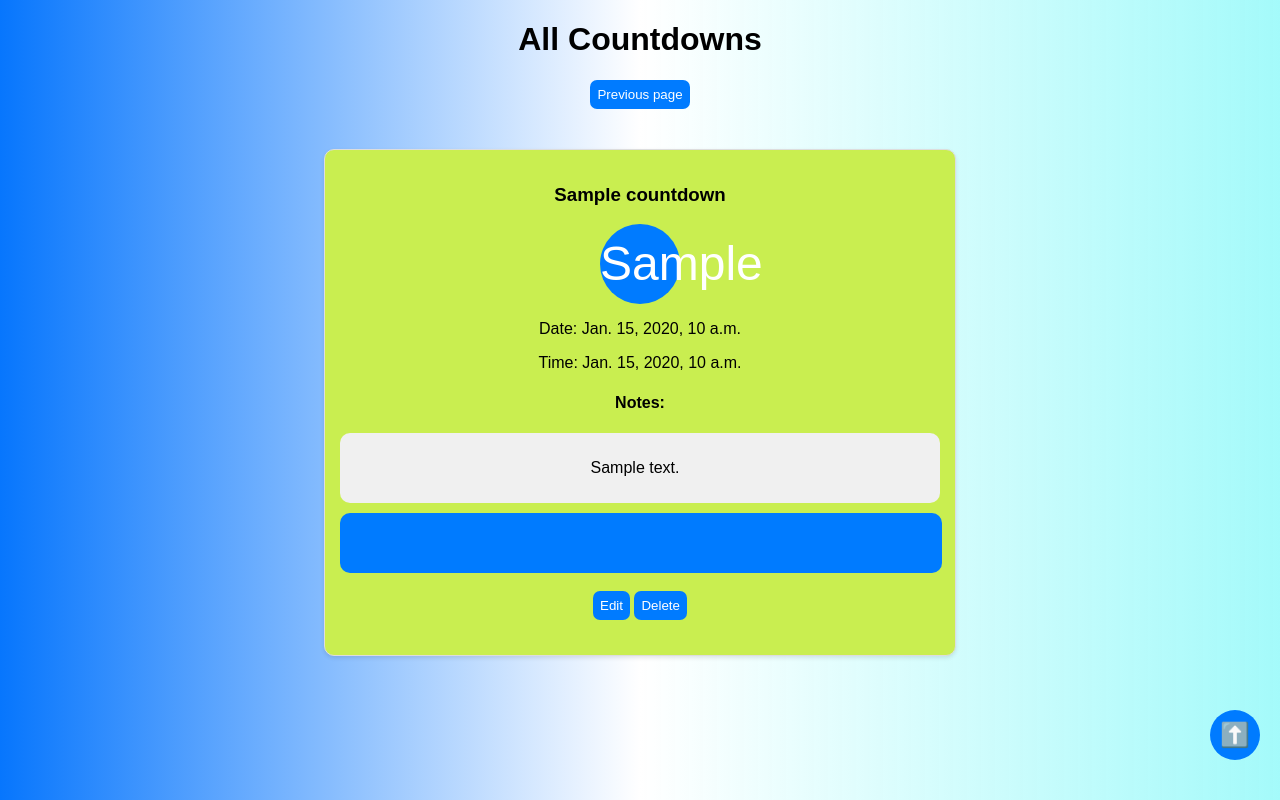
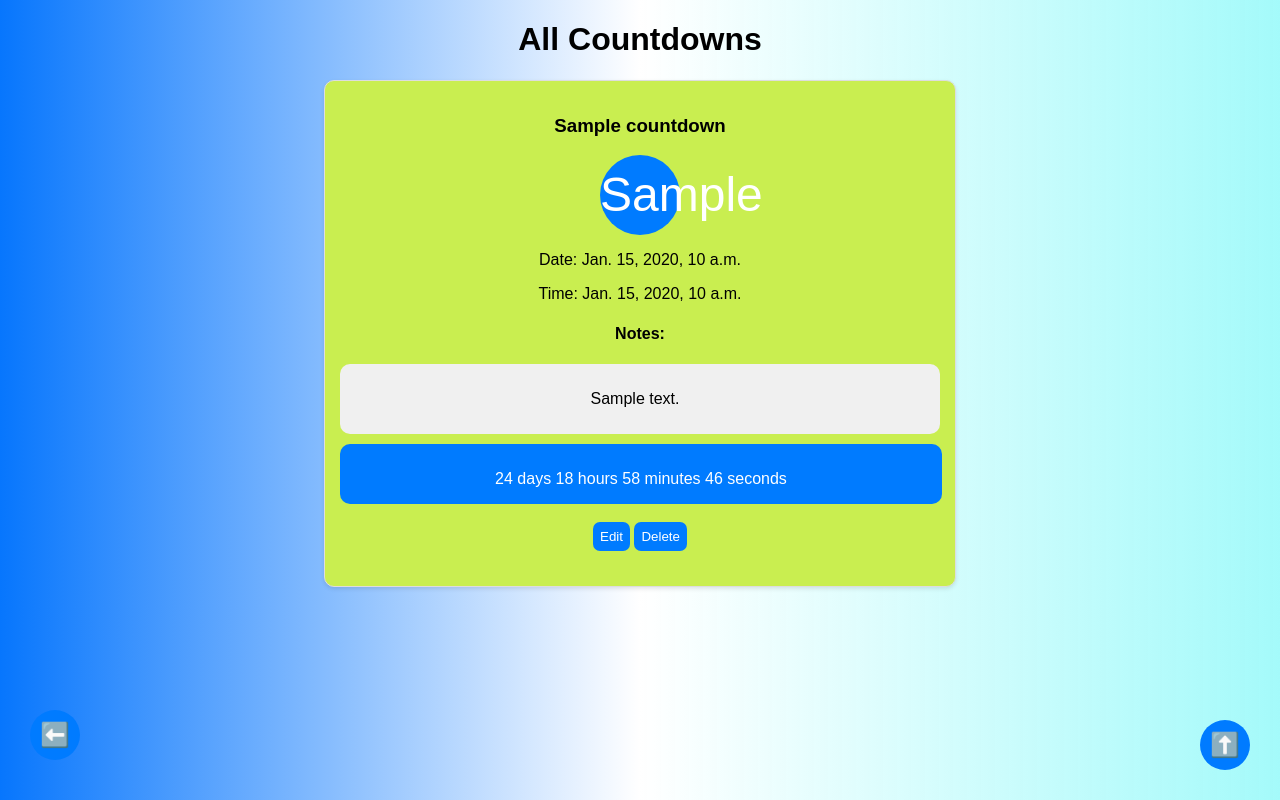
Before and after one commit to BashaTaylor/MyCountdownProject, a Django app: template MyCountdownApp/templates/all_countdowns.html in a window 1280 px wide. Run offline with Django 3.2, Linux system fonts and the light colour scheme; the template is opened without the code that fills it: most values are stand-ins (such as "Sample title", 1, 10 or a date in 2020).

Commit message:
back to code when Countdown was working. Yayyyy!

```diff
--- a/MyCountdownApp/static/script.js
+++ b/MyCountdownApp/static/script.js
@@ -15,17 +15,22 @@ function getTimeRemaining(endTime) {
 }
 
 // Function to start countdown timer
-function startCountdownTimer(endTime, elementId) {
+function startCountdownTimer(endTime, element) {
     function updateCountdown() {
         const time = getTimeRemaining(endTime);
-        const countdownElement = document.getElementById(elementId);
 
-        if (!countdownElement) return;
+        if (!element) return;
 
         if (time.total < 0) {
-            countdownElement.innerHTML = "EXPIRED";
+            element.querySelector('.days').textContent = 'EXPIRED';
+            element.querySelector('.hours').textContent = '';
+            element.querySelector('.minutes').textContent = '';
+            element.querySelector('.seconds').textContent = '';
         } else {
-            countdownElement.innerHTML = `${time.days}d ${time.hours}h ${time.minutes}m ${time.seconds}s`;
+            element.querySelector('.days').textContent = time.days;
+            element.querySelector('.hours').textContent = time.hours;
+            element.querySelector('.minutes').textContent = time.minutes;
+            element.querySelector('.seconds').textContent = time.seconds;
             setTimeout(updateCountdown, 1000);
         }
     }
@@ -34,179 +39,31 @@ function startCountdownTimer(endTime, elementId) {
 }
 
 // Initial function to load countdowns and start timers
-function loadCountdowns() {
-    const countdowns = document.querySelectorAll('.countdown-item');
-    countdowns.forEach((countdown, index) => {
-        const eventDate = countdown.querySelector('.event-date').textContent;
-        const eventTime = countdown.querySelector('.event-time').textContent;
-        const endTime = new Date(`${eventDate}T${eventTime}`);
-        if (!isNaN(endTime.getTime())) {
-            startCountdownTimer(endTime, `countdown-timer-${index}`);
+document.addEventListener('DOMContentLoaded', function() {
+    const countdownTimers = document.querySelectorAll('.countdown-timer');
+    console.log('Found countdown timers:', countdownTimers.length);
+
+    countdownTimers.forEach((countdownTimer, index) => {
+        const eventDateElement = countdownTimer.dataset.eventDate;
+        const eventTimeElement = countdownTimer.dataset.eventTime;
+
+        if (eventDateElement && eventTimeElement) {
+            const endTime = new Date(`${eventDateElement}T${eventTimeElement}`);
+
+            if (!isNaN(endTime.getTime())) {
+                startCountdownTimer(endTime, countdownTimer);
+            } else {
+                console.error(`Invalid date or time: ${eventDateElement} ${eventTimeElement}`);
+            }
         } else {
-            console.error(`Invalid date or time: ${eventDate} ${eventTime}`);
+            console.error(`Missing or invalid data attributes for countdown timer element`);
         }
-    });
-}
-
-
-// JavaScript to integrate Emoji Button
-window.addEventListener('DOMContentLoaded', function () {
-    const picker = newEmojiButton();
-    const button = document.querySelector('#emoji-button');
-    const input = document.querySelector('#id_event_emoji');
-
-    picker.on('emoji', emoji => {
-        button.textContent = emoji;
-        input.value = emoji;
-    });
-
-    button.addEventListener('click', () => {
-        picker.togglePicker(button);
     });
 });
 
 
 
-function displayCountdowns() {
-    const countdownsContainer = document.getElementById('countdowns');
-    countdownsContainer.innerHTML = '';
-
-    countdownsData.forEach((countdown, index) => {
-        const endTime = new Date(countdown.date);
-        const time = getTimeRemaining(endTime);
-
-        const formattedDate = endTime.toLocaleString('en-US', {
-            weekday: 'long',
-            year: 'numeric',
-            month: 'long',
-            day: 'numeric',
-            hour: 'numeric',
-            minute: 'numeric',
-            hour12: true
-        });
-
-        const countdownElem = document.createElement('div');
-        countdownElem.classList.add('countdown-item');
-        countdownElem.innerHTML = `
-            <h3>${countdown.title}</h3>
-            <div class="emoji">${countdown.emoji}</div>
-            <p>${formattedDate}</p>
-            <div class="notes"></div>
-            <div class="countdown">
-                <span class="days">${time.days}d</span>
-                <span class="hours">${time.hours}h</span>
-                <span class="minutes">${time.minutes}m</span>
-                <span class="seconds">${time.seconds}s</span>
-            </div>
-
-        `;
-        countdownsContainer.appendChild(countdownElem);
-
-        displayNotes(countdownElem.querySelector('.notes'), index);
-
-
-    });
+// Function to scroll to the top of the page
+function scrollToTop() {
+    window.scrollTo({ top: 0, behavior: 'smooth' });
 }
-
-// Function to display all countdowns on page 3
-function displayAllCountdowns() {
-    const allCountdownsContainer = document.getElementById('allCountdowns');
-    allCountdownsContainer.innerHTML = '';
-
-    countdownsData.forEach((countdown, index) => {
-        const endTime = new Date(countdown.date);
-        const time = getTimeRemaining(endTime);
-
-        const formattedDate = endTime.toLocaleString('en-US', {
-            weekday: 'long',
-            year: 'numeric',
-            month: 'long',
-            day: 'numeric',
-            hour: 'numeric',
-            minute: 'numeric',
-            hour12: true
-        });
-
-        const countdownElem = document.createElement('div');
-        countdownElem.classList.add('countdown-item3');
-        countdownElem.innerHTML = `
-            <div class="countdown-icon">
-                <div class="icon-circle">
-                    <span class="emoji">${countdown.emoji}</span>
-                </div>
-            </div>
-            <div class="countdown-details">
-                <h3 class="countdown-title">${countdown.title}</h3>
-                <p class="countdown-note">${countdown.notes.length > 0 ? countdown.notes[0] : 'No notes'}</p>
-                <p class="countdown-date-time">${formattedDate}</p>
-            </div>
-            <div class="countdown-days-left">
-                <p class="days-number">${time.days}</p>
-                <p class="days-text">days left</p>
-            </div>
-        `;
-        allCountdownsContainer.appendChild(countdownElem);
-
-        // Add click event listener to display this countdown on page 2
-        countdownElem.addEventListener('click', () => displayCountdownOnPage2(index));
-    });
-}
-
-// Function to calculate time remaining
-        function getTimeRemaining(endTime) {
-            const total = Date.parse(endTime) - Date.now();
-            const seconds = Math.floor((total / 1000) % 60);
-            const minutes = Math.floor((total / 1000 / 60) % 60);
-            const hours = Math.floor((total / (1000 * 60 * 60)) % 24);
-            const days = Math.floor(total / (1000 * 60 * 60 * 24));
-            return {
-                total,
-                days,
-                hours,
-                minutes,
-                seconds
-            };
-        }
-
-        // Function to start countdown timer
-        function startCountdownTimer(endTime, elementId) {
-            function updateCountdown() {
-                const time = getTimeRemaining(endTime);
-                const countdownElement = document.getElementById(elementId);
-
-                if (!countdownElement) return;
-
-                if (time.total < 0) {
-                    countdownElement.innerHTML = "EXPIRED";
-                } else {
-                    countdownElement.innerHTML = `${time.days}d ${time.hours}h ${time.minutes}m ${time.seconds}s`;
-                    setTimeout(updateCountdown, 1000);
-                }
-            }
-
-            updateCountdown();
-        }
-
-
-// Initial function to load countdowns and start timers
-document.addEventListener('DOMContentLoaded', function() {
-    const countdownItems = document.querySelectorAll('.countdown-item');
-    countdownItems.forEach((countdownItem, index) => {
-        const eventDateElement = countdownItem.querySelector('.event-date');
-        const eventTimeElement = countdownItem.querySelector('.event-time');
-
-        if (eventDateElement && eventTimeElement) {
-            const eventDate = eventDateElement.textContent.split('Date: ')[1];
-            const eventTime = eventTimeElement.textContent.split('Time: ')[1];
-            const endTime = new Date(`${eventDate}T${eventTime}`);
-
-            if (!isNaN(endTime.getTime())) {
-                startCountdownTimer(endTime, `countdown-timer-${index}`);
-            } else {
-                console.error(`Invalid date or time: ${eventDate} ${eventTime}`);
-            }
-        } else {
-            console.error('Missing event date or time elements');
-        }
-    });
-});
--- a/MyCountdownApp/static/style2.css
+++ b/MyCountdownApp/static/style2.css
@@ -121,8 +121,8 @@ button:hover {
 
 .back-to-top {
     position: fixed;
-    bottom: 20px;
-    right: 20px;
+    bottom: 10px;
+    right: 30px;
     width: 50px;
     height: 50px;
     background-color: #007bff;
@@ -142,3 +142,27 @@ button:hover {
     transform: rotate(360deg);
     background: rgb(32, 32, 130);
 }
+
+.back-home {
+    position: fixed;
+    bottom: 20px;
+    left: 30px; /* Adjusted to bottom left */
+    width: 50px;
+    height: 50px;
+    background-color: #007bff;
+    color: white;
+    border: none;
+    border-radius: 50%;
+    cursor: pointer;
+    display: flex;
+    align-items: center;
+    justify-content: center;
+    font-size: 24px;
+    transition: transform 0.5s, background-color 0.5s;
+    z-index: 1000;
+}
+
+.back-home:hover {
+    transform: rotate(360deg);
+    background: rgba(32, 32, 130);
+}
--- a/MyCountdownApp/templates/all_countdowns.html
+++ b/MyCountdownApp/templates/all_countdowns.html
@@ -6,17 +6,16 @@
     <meta charset="utf-8">
     <meta name="viewport" content="width=device-width, initial-scale=1.0">
     <title>All Countdowns</title>
+    <!-- Style sheet link -->
     <link rel="stylesheet" href="{% static 'style2.css' %}">
 </head>
 
 <body>
     <h1 id="top-page">All Countdowns</h1>
-
-    <!-- Home button -->
-    <button onclick="window.location.href='{% url 'index' %}'">Previous page</button>
-
     <div id="countdowns">
         {% for countdown in countdowns %}
+
+        <!-- Display title, emoji, date, time. -->
         <div class="countdown-item">
             <h3>{{ countdown.event_title }}</h3>
             <div class="emoji">{{ countdown.event_emoji }}</div>
@@ -38,7 +37,14 @@
             </div>
 
             <!-- Display countdown timer -->
-            <div id="countdown-timer-{{ forloop.counter0 }}" class="countdown-timer"></div>
+            <div class="countdown-timer" data-event-date="2024-07-31" data-event-time="18:00:00">
+                <p>
+                    <span class="days">0</span> days
+                    <span class="hours">0</span> hours
+                    <span class="minutes">0</span> minutes
+                    <span class="seconds">0</span> seconds
+                </p>
+            </div>
             <br>
             <button class="edit-button" onclick="window.location.href='{% url 'edit_countdown' countdown.id %}'">Edit</button>
 
@@ -50,69 +56,14 @@
         {% endfor %}
     </div>
 
+    <!-- Back Home button -->
+    <button class="back-home" onclick="window.location.href='{% url 'index' %}'">⬅️</button>
+
     <!-- Back to Top button -->
     <button class="back-to-top" onclick="scrollToTop()">⬆️</button>
 
-    <script>
-        document.addEventListener('DOMContentLoaded', function() {
-            const countdownItems = document.querySelectorAll('.countdown-item');
-            countdownItems.forEach((countdownItem, index) => {
-                const eventDateElement = countdownItem.querySelector('.event-date');
-                const eventTimeElement = countdownItem.querySelector('.event-time');
-
-                if (eventDateElement && eventTimeElement) {
-                    const eventDate = eventDateElement.textContent.split('Date: ')[1];
-                    const eventTime = eventTimeElement.textContent.split('Time: ')[1];
-                    const endTime = new Date(`${eventDate}T${eventTime}`);
-
-                    if (!isNaN(endTime.getTime())) {
-                        startCountdownTimer(endTime, `countdown-timer-${index}`);
-                    } else {
-                        console.error(`Invalid date or time: ${eventDate} ${eventTime}`);
-                    }
-                } else {
-                    console.error('Missing event date or time elements');
-                }
-            });
-        });
-
-        function getTimeRemaining(endTime) {
-            const total = Date.parse(endTime) - Date.now();
-            const seconds = Math.floor((total / 1000) % 60);
-            const minutes = Math.floor((total / 1000 / 60) % 60);
-            const hours = Math.floor((total / (1000 * 60 * 60)) % 24);
-            const days = Math.floor(total / (1000 * 60 * 60 * 24));
-            return {
-                total,
-                days,
-                hours,
-                minutes,
-                seconds
-            };
-        }
-
-        function startCountdownTimer(endTime, elementId) {
-            function updateCountdown() {
-                const time = getTimeRemaining(endTime);
-                const countdownElement = document.getElementById(elementId);
-
-                if (!countdownElement) return;
-
-                if (time.total < 0) {
-                    countdownElement.innerHTML = "EXPIRED";
-                } else {
-                    countdownElement.innerHTML = `${time.days}d ${time.hours}h ${time.minutes}m ${time.seconds}s`;
-                    setTimeout(updateCountdown, 1000);
-                }
-            }
-
-            updateCountdown();
-        }
-
-        function scrollToTop() {
-            window.scrollTo({ top: 0, behavior: 'smooth' });
-        }
-    </script>
+    <!-- Script link -->
+    <script src="{% static 'script.js' %}"></script>
 </body>
 
 </html>
--- a/MyCountdownApp/templates/edit_countdown.html
+++ b/MyCountdownApp/templates/edit_countdown.html
@@ -31,7 +31,7 @@
 
 
             <button type="submit">Save</button>
-            <button class="button" type="button" onclick="window.location.href='{% url 'all_countdowns' %}'">Cancel</button>
+            <button class="button" type="submit" onclick="window.location.href='{% url 'all_countdowns' %}'">Cancel</button>
         </form>
     </div>
     <script src="{% static 'script.js' %}"></script>
--- a/MyCountdownApp/templates/index.html
+++ b/MyCountdownApp/templates/index.html
@@ -20,7 +20,7 @@
             {{ form.as_p }}
 
             <button type="submit">Add Countdown</button>
-            <button class="button" type="button" onclick="window.location.href='{% url 'all_countdowns' %}'">View All Countdowns</button>
+            <button class="button" type="submit" onclick="window.location.href='{% url 'all_countdowns' %}'">View All Countdowns</button>
         </form>
     </div>
     <script src="{% static 'script.js' %}"></script>
```
Also changed, not shown: MyCountdownApp/views.py (+15 -0 lines), db.sqlite3.
